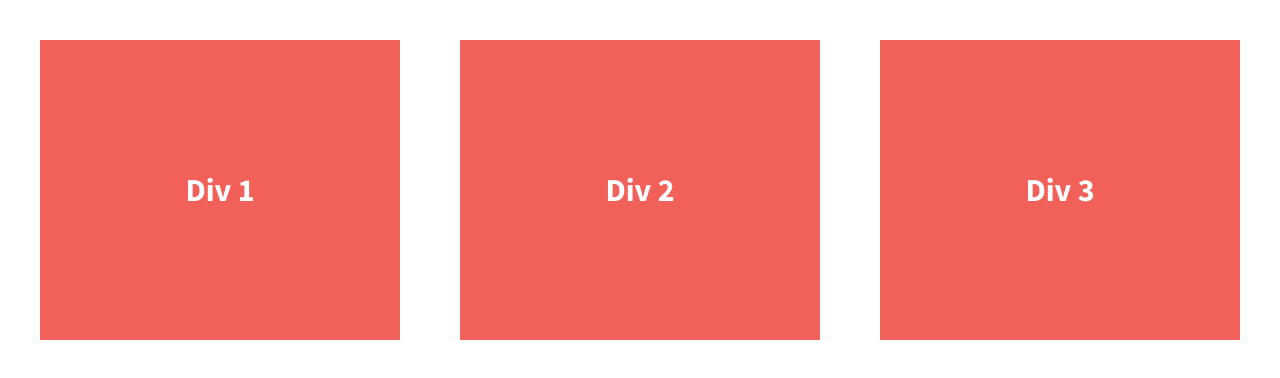
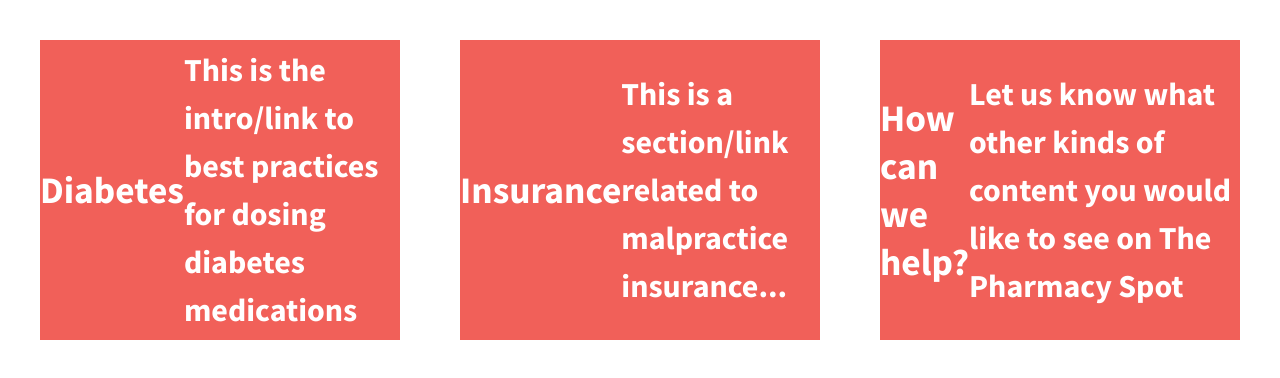
Before and after one commit to michellisor/flexbox-grids, a plain HTML site: page index.html in a window 1280 px wide. Drawn offline with nearby package versions, Linux system fonts and the light colour scheme.

Commit message:
box customization

```diff
--- a/index.html
+++ b/index.html
@@ -23,13 +23,16 @@
 
         <section class="wrapper">
             <div class="div-1">
-                Div 1
+                <h3>Diabetes</h3>
+                <p>This is the intro/link to best practices for dosing diabetes medications</p>
             </div>
             <div class="div-2">
-                Div 2
+              <h3>Insurance</h3>
+              <p>This is a section/link related to malpractice insurance...</p>
             </div>
             <div class="div-3">
-                Div 3
+              <h3>How can we help?</h3>
+              <p>Let us know what other kinds of content you would like to see on The Pharmacy Spot</p>
             </div>
         </section>
 
```
Also changed, not shown: 1 other file.
